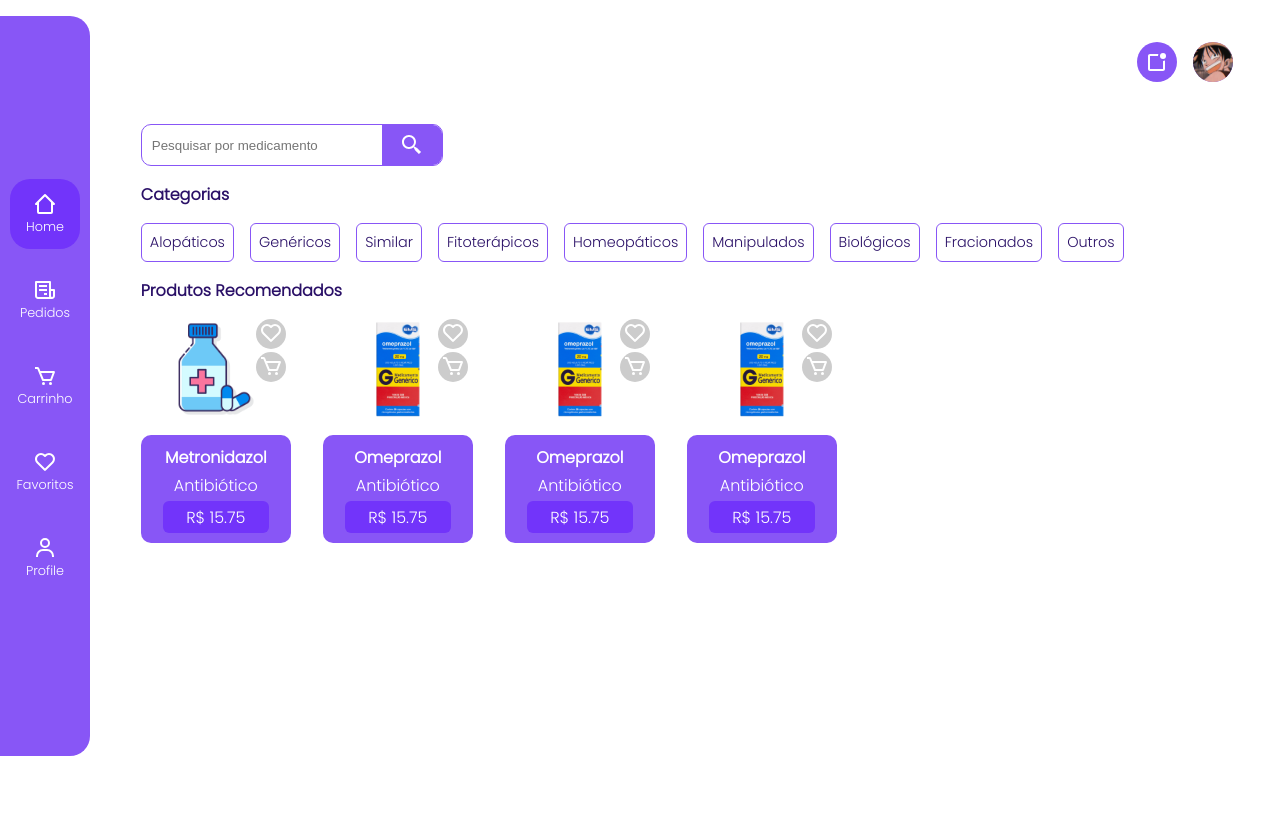
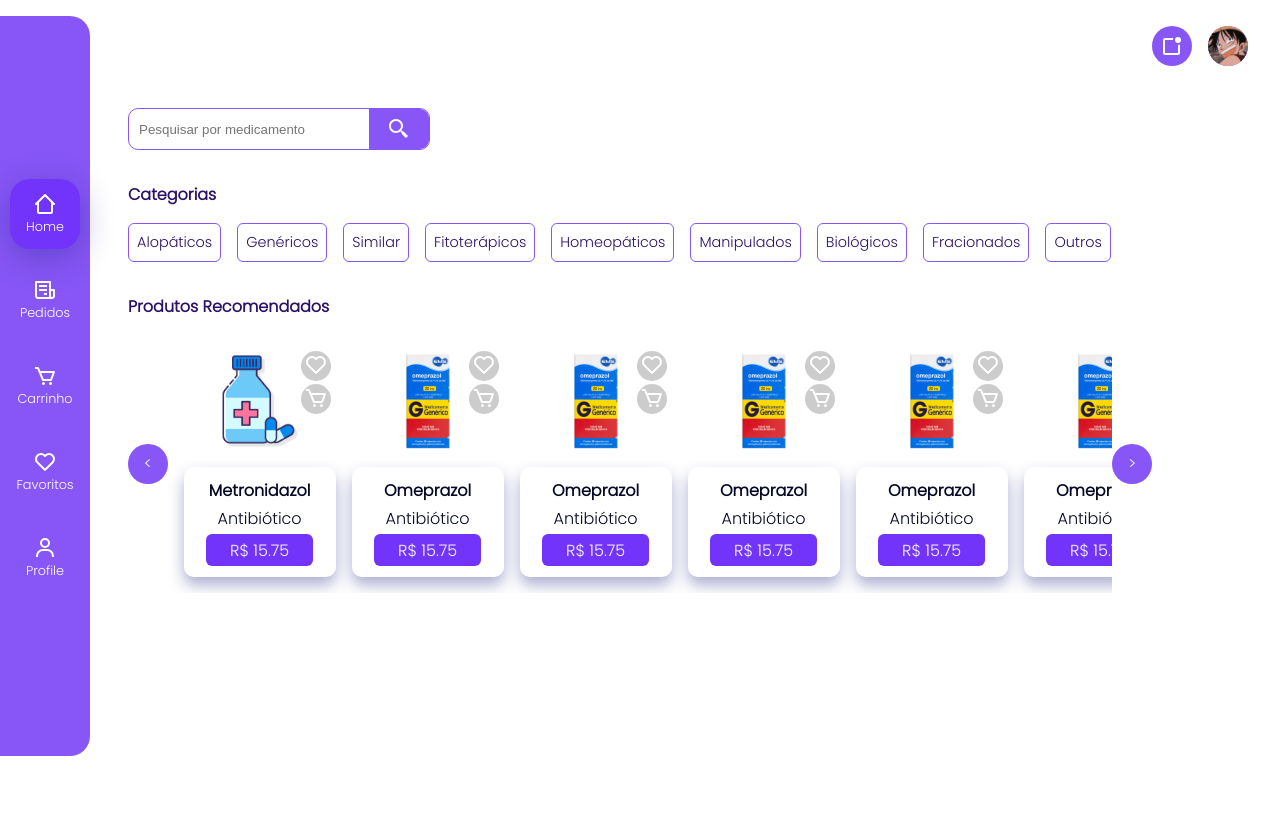
Before and after one commit to djherondhy/cf_sistema, a PHP site: template src/views/cliente-home.php in a window 1280 px wide. After the commit the page ends 756 px from the top, so only its background shows below. Run offline with PHP 8.4, Linux system fonts and the light colour scheme; the template is opened without the code that fills it, so the values that code supplies are empty.

Commit message:
refactor(#14): Adição da janela de notificação e responsividade da página

```diff
--- a/src/views/cliente-home.css
+++ b/src/views/cliente-home.css
@@ -27,28 +27,27 @@
     cursor: pointer;
 }
 
-.close-btn:hover{
+.close-btn:hover {
     background: var(--red-color);
     color: var(--white-color);
 }
 
-*{
+* {
     padding: 0;
     margin: 0;
 }
 
-.preco{
-    background-color:var(--sub-color);
+.preco {
+    background-color: var(--sub-color);
     padding: 0.2rem;
     border-radius: 6px;
     width: 100px;
-    text-align:center;
-    color:#fff;
+    text-align: center;
+    color: #fff;
 }
-.container{
-   flex: 1;
+
+.container {
     height: 100vh;
-   padding: 1rem;
     display: flex;
     align-items: center;
     flex-direction: column;
@@ -87,48 +87,94 @@
     display: flex;
     align-items: center;
     justify-content: center;
+    position: relative;
 }
 
-.notificacao svg{
+.notificacao svg {
     fill: #ffffff;
 }
 
-.section{
+.section {
     width: 80%;
     display: flex;
     flex-direction: column;
     gap: 1rem;
-
+    position: relative;
+    padding-bottom: 1rem;
 }
 
 
-.section-title{
+.section-title {
     color: var(--sec-color);
     font-size: 1rem;
 }
 
+.left-btn{
+    background-color: var(--main-color);
+    border-radius: 50%;
+    background: #8856f6;
+    color: var(--white-color);
+    display: flex;
+    width: 40px;
+    height: 40px;
+    z-index: 200;
+    display: flex;
+    align-items: center;
+    justify-content: center;
+    cursor: pointer;
+}
+.right-btn{
+    background-color: var(--main-color);
+    border-radius: 50%;
+    background: #8856f6;
+    color: var(--white-color);
+    display: flex;
+    width: 40px;
+    height: 40px;
+    z-index: 200;
+    display: flex;
+    align-items: center;
+    justify-content: center;
+    cursor: pointer;
+}
 .product-list{
    display: flex;
-    gap: 2rem;
-    flex-wrap: wrap;
-    width: 100%;
+   width: 90%;
+   overflow: hidden;
+   gap: 1rem;
+   padding: 1rem;
 }
 
-.categoria-list{
+.carousel-produtos{
+    display: flex;
+    align-items:center;
+    justify-content: space-between;
+
+}
+
+.product-list::-webkit-scrollbar {
+    display: none;
+  }
+
+
+
+.categoria-list {
     display: flex;
     gap: 1rem;
+
 }
 
-.product-card{
+.product-card {
     display: flex;
     flex-direction: column;
     gap: 1rem;
     align-items: center;
     justify-content: center;
     position: relative;
+    transition: transform 0.5s ease-in;
 }
 
-.categoria-card{
+.categoria-card {
     padding: 0.5rem;
     color: var(--sec-color);
     border-radius: 6px;
@@ -152,27 +199,33 @@
 
 }
 
-.product-card .card-text{
-    background-color: var(--main-color);
+.product-card .card-text {
+    background: rgba(255, 255, 255, 0.15);
+    box-shadow: 0 8px 15px 0 rgba(31, 38, 135, 0.37);
+    backdrop-filter: blur(2.5px);
+    -webkit-backdrop-filter: blur(2.5px);
+    border-radius: 10px;
+    border: 1px solid rgba(255, 255, 255, 0.18);
     display: flex;
     flex-direction: column;
     gap: 0.2rem;
-    color: var(--white-color);
+    color: var(--dark-color);
     align-items: center;
     width: 150px;
     border-radius: 10px;
     padding: 10px 0px;
+    font: 0.8rem;
 }
 
-.card-text .nome{
+.card-text .nome {
     font-weight: bold;
 }
 
-.product-img img{
+.product-img img {
     width: 100%;
 }
 
-.search-input{
+.search-input {
     display: flex;
     border: 1px solid var(--main-color);
     width: 300px;
--- a/src/views/cliente-home.php
+++ b/src/views/cliente-home.php
@@ -13,6 +13,10 @@
 </head>
 
 <body>
+
+<?php
+        include "components/sidebar.php";
+        ?>
     <div class="side-pedido">
         <button class="close-btn" id="close-pedidos"> <i class='bx bx-x'></i> </button>
         <p class="title">
@@ -105,7 +109,7 @@
             Carrinho</p>
         <div class="carrinho-list">
             <?php
-            for ($i = 0; $i < 5; $i++) {
+            for ($i = 0; $i < 2; $i++) {
 
 
                 ?>
@@ -141,22 +145,42 @@
     <div class="container">
         <div class="topbar">
 
-            <div class="notificacao">
+            <div class="notificacao" id="notificacao-btn">
                 <svg xmlns="http://www.w3.org/2000/svg" width="24" height="24" viewBox="0 0 24 24">
                     <circle cx="18" cy="6" r="3"></circle>
                     <path
                         d="M18 19H5V6h8c0-.712.153-1.387.422-2H5c-1.103 0-2 .897-2 2v13c0 1.103.897 2 2 2h13c1.103 0 2-.897 2-2v-8.422A4.962 4.962 0 0 1 18 11v8z">
                     </path>
                 </svg>
+                <div class="notificacao-modal">
+                    <div class="notificacao-item">
+                        <div class="notificacao-icon">
+                        <i class='bx bx-cycling'></i>
+                        </div>
+                        <div class="notificacao-text">
+                            <p>Seu pedido número #10056 saiu para entrega.</p>
+                            <p>10/05/2023 14:30 </p>
+                        </div>
+
+                    </div>
+
+                    <div class="notificacao-item">
+                        <div class="notificacao-icon">
+                        <i class='bx bx-package'></i>
+                        </div>
+                        <div class="notificacao-text">
+                            <p>Seu pedido número #10056 foi confirmado.</p>
+                            <p>10/05/2023 14:30 </p>
+                        </div>
+
+                    </div>
+                </div>
             </div>
             <div class="user-perfil">
                 <img src="pictures/perfil-mockup.jpg" alt="" srcset="">
             </div>
         </div>
 
-        <?php
-        include "components/sidebar.php";
-        ?>
 
         <div class="section">
             <div class="search-input">
@@ -203,7 +227,15 @@
             </div>
         </div>
         <div class="section">
-            <h2 class="section-title">Produtos Recomendados</h2>
+        <h2 class="section-title">Produtos Recomendados</h2>
+        <div class="carousel-produtos">
+        <div class="left-btn">
+               <
+            </div>
+
+
+
+
 
             <div class="product-list">
 
@@ -237,7 +269,7 @@
                     </div>
                 </div>
                 <?php
-                for ($i = 0; $i < 3; $i++) {
+                for ($i = 0; $i < 20; $i++) {
 
 
                     ?>
@@ -277,6 +309,12 @@
 
             </div>
 
+            <div class="right-btn">
+               >
+            </div>
+
+            </div>
+
 
         </div>
     </div>
--- a/src/views/components/sidebar.php
+++ b/src/views/components/sidebar.php
@@ -18,6 +18,7 @@
 
     .sidebar-active {
         background-color: var(--sub-color);
+        box-shadow: 0 8px 32px 0 rgba(31, 38, 135, 0.37)
     }
 
     .sidebar-item {
@@ -39,16 +40,33 @@
     }
 
     .sidebar-item:hover {
-        background-color: var(--sec-color);
+        background-color: var(--sub-color);
+        box-shadow: 0 8px 32px 0 rgba(31, 38, 135, 0.37)
     }
 
     .sidebar-active:hover {
         background-color: var(--sub-color);
+        box-shadow: 0 8px 32px 0 rgba(31, 38, 135, 0.37)
     }
 
     .sidebar-item svg {
         fill: var(--white-color);
     }
+
+    @media screen and (max-width: 650px){
+    .sidebar{
+        width: 100%;
+        flex-direction: row;
+        height: auto;
+        top: auto;
+        bottom: 0;
+        z-index: 999;
+        justify-self: center;
+
+    }
+
+}
+
 </style>
 
 <div class="sidebar">
--- a/src/views/js/hide-elements.js
+++ b/src/views/js/hide-elements.js
@@ -2,11 +2,37 @@
 $('.side-cart').hide();//esconde carrinho
 $('.pedido-content').hide();
 $('.side-pedido').hide();
+$('.notificacao-modal').hide();
 
+//fecha carrinho
 $('#close-pedidos').click(function(){
     $('.side-pedido').delay('300').slideToggle('slow');
 })
 
+//fecha carrinho
 $('#close-carrinho').click(function(){
     $('.side-cart').delay('300').slideToggle('slow');
 })
+
+//abre e fecha notificacao
+$('#notificacao-btn').click(function(){
+    $('.notificacao-modal').delay('300').slideToggle('slow');
+})
+
+//fecha notificacao se clicar fora
+
+
+
+  $('.left-btn').click(function(){
+    $('.product-list').animate({
+        scrollLeft: "-=200px"
+    }, "slow");
+  })
+
+
+  $('.right-btn').click(function(){
+
+    $('.product-list').animate({
+        scrollLeft: "+=200px"
+    }, "slow");
+  })
--- a/src/views/js/show-elements.js
+++ b/src/views/js/show-elements.js
@@ -1,9 +1,8 @@
 
-function showCarrinho(){
-    $('#menu-carrinho').click(function(){
+$('#menu-carrinho').click(function(){
         $('.side-cart').delay('300').slideToggle('slow');
-    })
-}
+})
+
 
 function showMorePedido(pedidoid){
 
@@ -14,6 +13,3 @@
 $('#menu-pedidos').click(function(){
     $('.side-pedido').delay('300').slideToggle('slow');
 })
-
-
-showCarrinho();
--- a/src/views/login-entregador.php
+++ b/src/views/login-entregador.php
@@ -13,7 +13,7 @@
             <div class="login-left">
 
                 <div class="text-agroup">
-                    <h2>Olá entregador! Bem Vindo!</h2>
+                    <h2>Olá entregador, Seja Bem Vindo!</h2>
                 </div>
 
                 <div class="img_login">
--- a/src/views/login-user.php
+++ b/src/views/login-user.php
@@ -14,7 +14,7 @@
             <div class="login-left">
 
                 <div class="text-agroup">
-                    <h2>Olá Cliente! Bem Vindo</h2>
+                    <h2>Olá Cliente, Seja Bem Vindo</h2>
                 </div>
                 <div class="text-agroup">
                 <p>Os melhores produtos farmacêuticos ao seu alcance, faça seu login escolha seu produto e receba onde quiser.</p>
```
Also changed, not shown: other parts of src/views/cliente-home.css (+112 -17 lines). Lines whose indentation alone changed are shown as unchanged.
